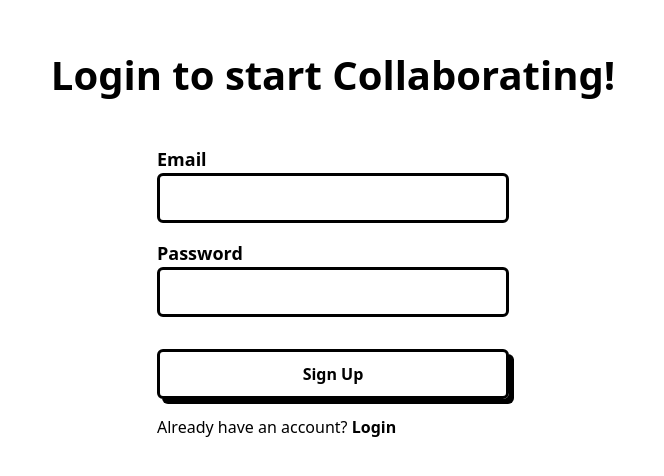
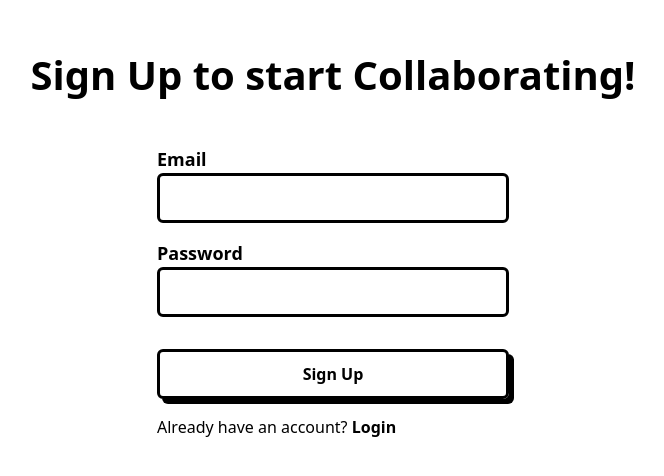
Before and after one commit to NishantJain25/Collaborative-Code-Editor, a Next.js app in the folder client/: page /signup in a window 1280 px wide. Shown: the part 150-626 px from the top of the page, without its empty margins (307-971 px from the left). Built offline with nearby package versions, Linux system fonts and the light colour scheme; no server answers.

Commit message:
sign up title fix

```diff
--- a/client/src/pages/signup.jsx
+++ b/client/src/pages/signup.jsx
@@ -4,7 +4,7 @@ import React from "react";
 function SignUp() {
     return <div className="w-full h-[100vh] flex flex-col justify-center items-center">
     <p className="text-[40px] font-bold mb-6">
-      Login to start Collaborating!
+      Sign Up to start Collaborating!
     </p>
     <div className="flex flex-col w-[30%] p-4">
       <span className="text-lg font-semibold font-[montserrat]]">Email</span>
```
